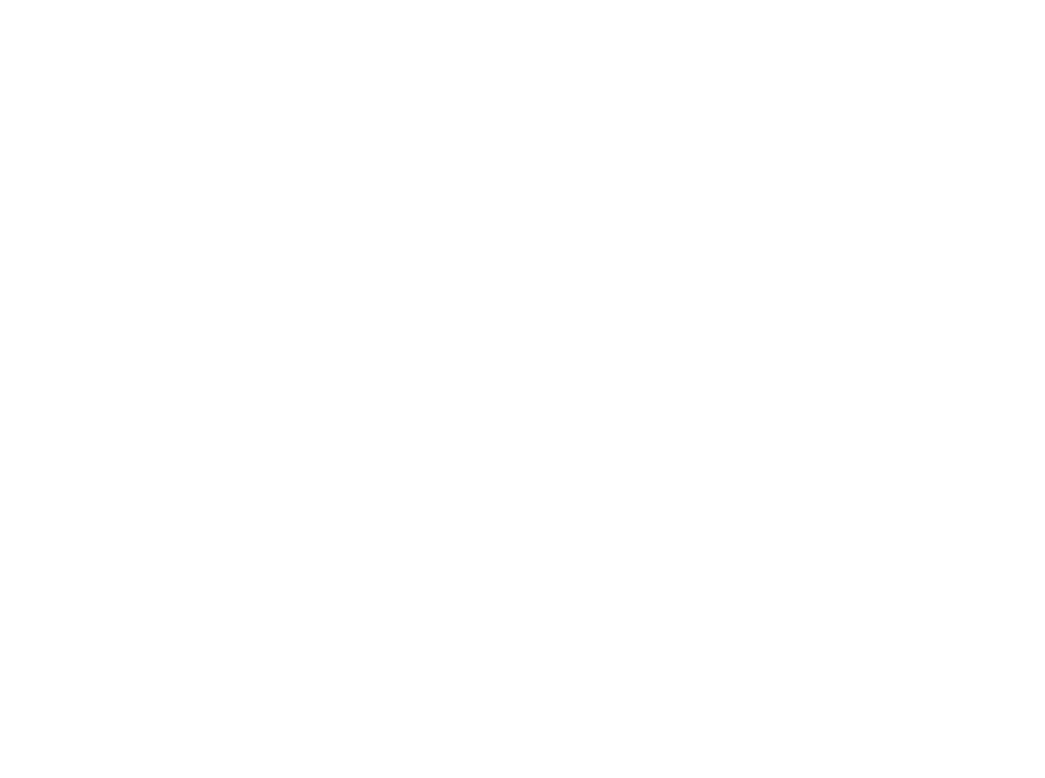
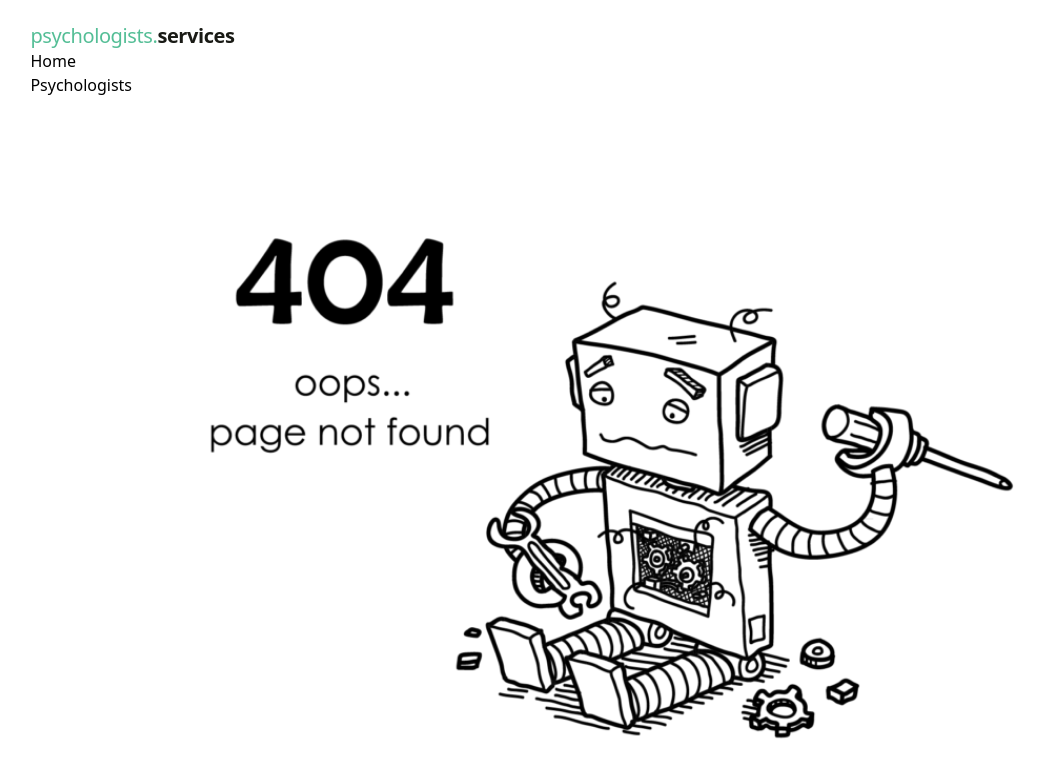
Before and after one commit to nastjademchyk/psychologists.services, a React (Vite) app: page /psychologists in a window 1280 px wide. Before the commit this address had no page. Shown: the top 778 px of the page, without its empty margins (72-1117 px from the left). Built offline with nearby package versions, Linux system fonts and the light colour scheme.

Commit message:
added new empty components, added page not found and added few changes to containers style

```diff
--- a/src/components/App.css
+++ b/src/components/App.css
@@ -1,5 +1,4 @@
 .container {
-  max-width: 1184px;
   width: 100%;
   padding-left: clamp(16px, 8vw, 128px);
   padding-right: clamp(16px, 8vw, 128px);
--- a/src/components/App.jsx
+++ b/src/components/App.jsx
@@ -1,14 +1,17 @@
 import "./App.css";
 import { Routes, Route } from "react-router-dom";
 import Layout from "./Layout";
+import PageNotFound from "../pages/PageNotFound/PageNotFound";
 
 function App() {
   return (
-    <div>
+    <>
       <Routes>
-        <Route path="/" element={<Layout />}></Route>
+        <Route path="/" element={<Layout />}>
+          <Route path="*" element={<PageNotFound />} />
+        </Route>
       </Routes>
-    </div>
+    </>
   );
 }
 
--- /dev/null
+++ b/src/components/Modal/Modal.jsx
@@ -0,0 +1,3 @@
+const Modal = () => {};
+
+export default Modal;
--- /dev/null
+++ b/src/components/PsychologistsList/PsychologistsList.jsx
@@ -0,0 +1,5 @@
+import s from "./PsychologistsList.module.css";
+
+const PsychologistsList = () => {};
+
+export default PsychologistsList;
--- a/src/pages/Favorites/Favorites.jsx
+++ b/src/pages/Favorites/Favorites.jsx
@@ -0,0 +1,4 @@
+import s from "./Favorites.module.css";
+
+const Favorites = () => {};
+export default Favorites;
--- a/src/pages/HomePage/HomePage.jsx
+++ b/src/pages/HomePage/HomePage.jsx
@@ -0,0 +1,5 @@
+import s from "./HomePage.module.css";
+
+const HomePage = () => {};
+
+export default HomePage;
--- a/src/pages/PageNotFound/PageNotFound.jsx
+++ b/src/pages/PageNotFound/PageNotFound.jsx
@@ -0,0 +1,6 @@
+import s from "./PageNotFound.module.css";
+const PageNotFound = () => {
+  return <div className={s.wrapper}></div>;
+};
+
+export default PageNotFound;
--- /dev/null
+++ b/src/pages/PageNotFound/PageNotFound.module.css
@@ -0,0 +1,8 @@
+.wrapper {
+  background-image: url("../../assets/images/PageNotFound.png");
+  background-size: contain;
+  background-position: center;
+  background-repeat: no-repeat;
+  margin: 0;
+  min-height: 90vh;
+}
--- a/src/pages/Psychologists/Psychologists.jsx
+++ b/src/pages/Psychologists/Psychologists.jsx
@@ -0,0 +1,4 @@
+import s from "./Psychologists.module.css";
+const Psychologists = () => {};
+
+export default Psychologists;
```
Also changed, not shown: src/components/Modal/Modal.module.css (added), src/components/PsychologistsList/PsychologistsList.module.css (added).
